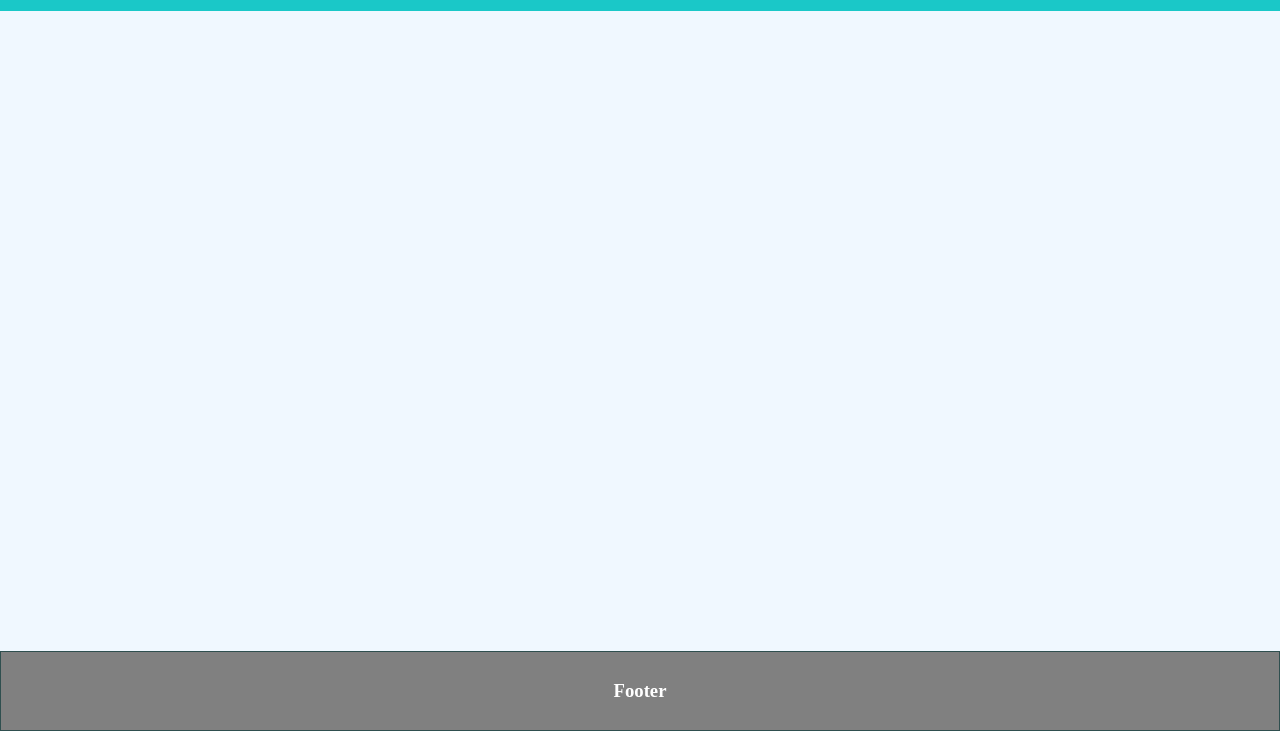
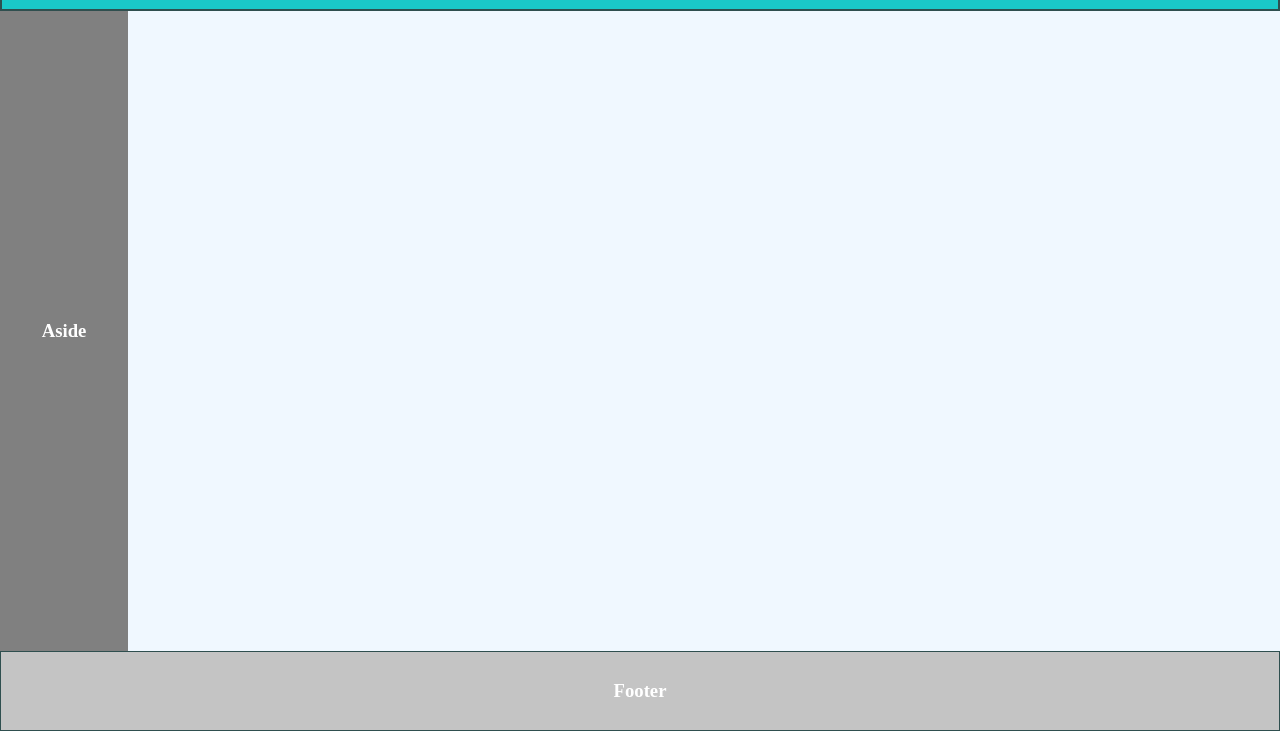
Before and after one commit to Kashaf-Shahraaz/conflict_practice, a plain HTML site: page index.html in a window 1280 px wide. Shown: the part 69-800 px from the top of the page. Drawn offline with Linux system fonts and the light colour scheme.

Commit message:
aside created

```diff
--- a/index.html
+++ b/index.html
@@ -11,7 +11,11 @@
         <h1>Nav-bar</h1>
     </nav>
 
-    <main></main>
+    <main>
+        <aside>
+            <h3>Aside</h3>
+        </aside>
+    </main>
 
 <footer>
     <h3>Footer</h3>
--- a/style.css
+++ b/style.css
@@ -13,6 +13,7 @@ body{
 nav{
     background-color: rgb(26, 200, 200);
     height: 10%;
+    border: 2px solid darkslategray;
     display: flex;
     justify-content: center;
     align-items: center;
@@ -21,9 +22,18 @@ main{
     height: 80%;
     background-color: aliceblue;
 }
+aside {
+    height: 100% ;
+    width: 10%;
+    background-color: gray;
+    border: 2px 0px solid darkslategray;
+    display: flex;
+    justify-content: center;
+    align-items: center;
+}
 
 footer{
-    background-color: gray;
+    background-color: rgb(196, 196, 196);
     border: 1px solid darkslategray;
     height: 10%;
     display: flex;
```
